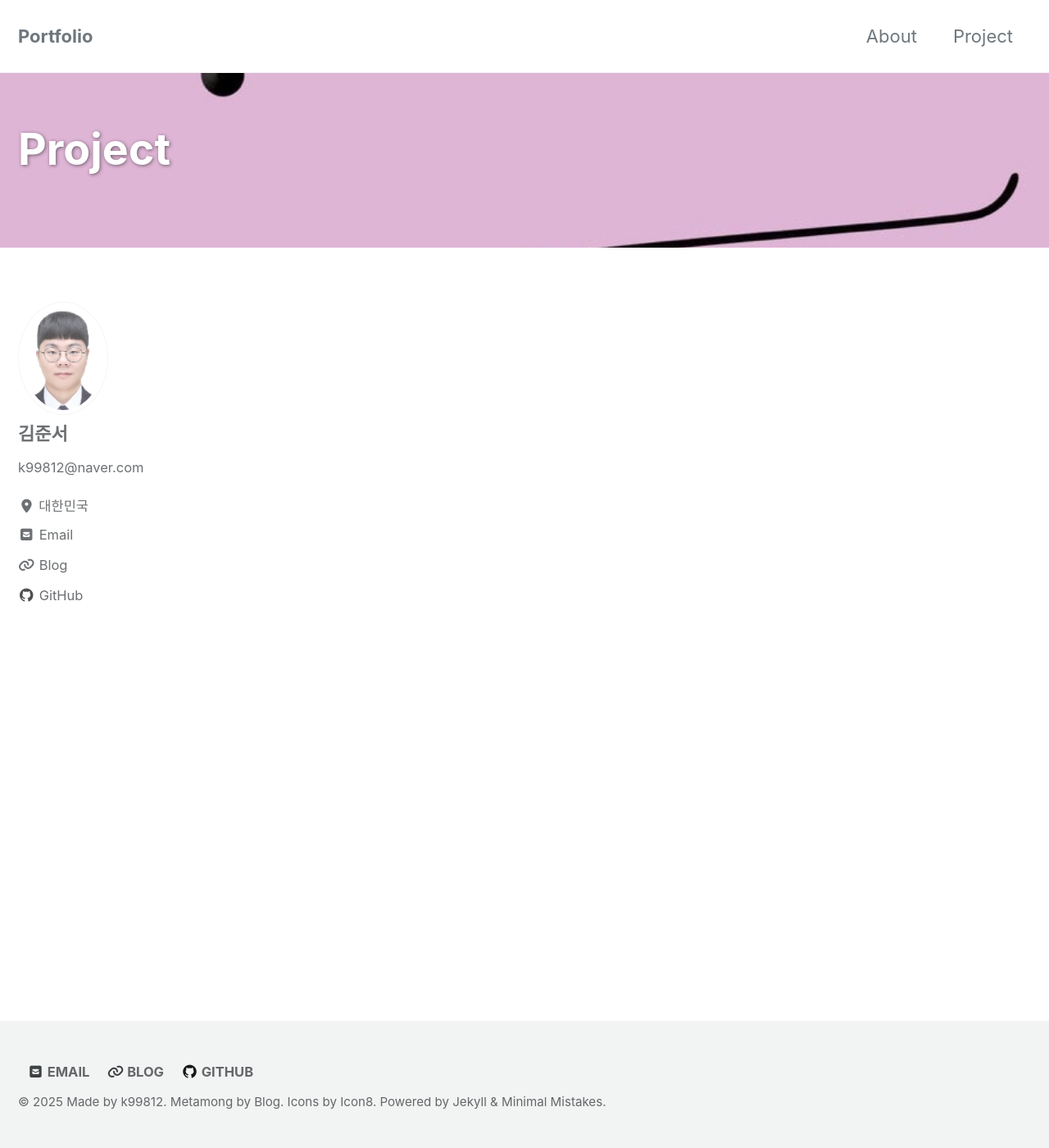
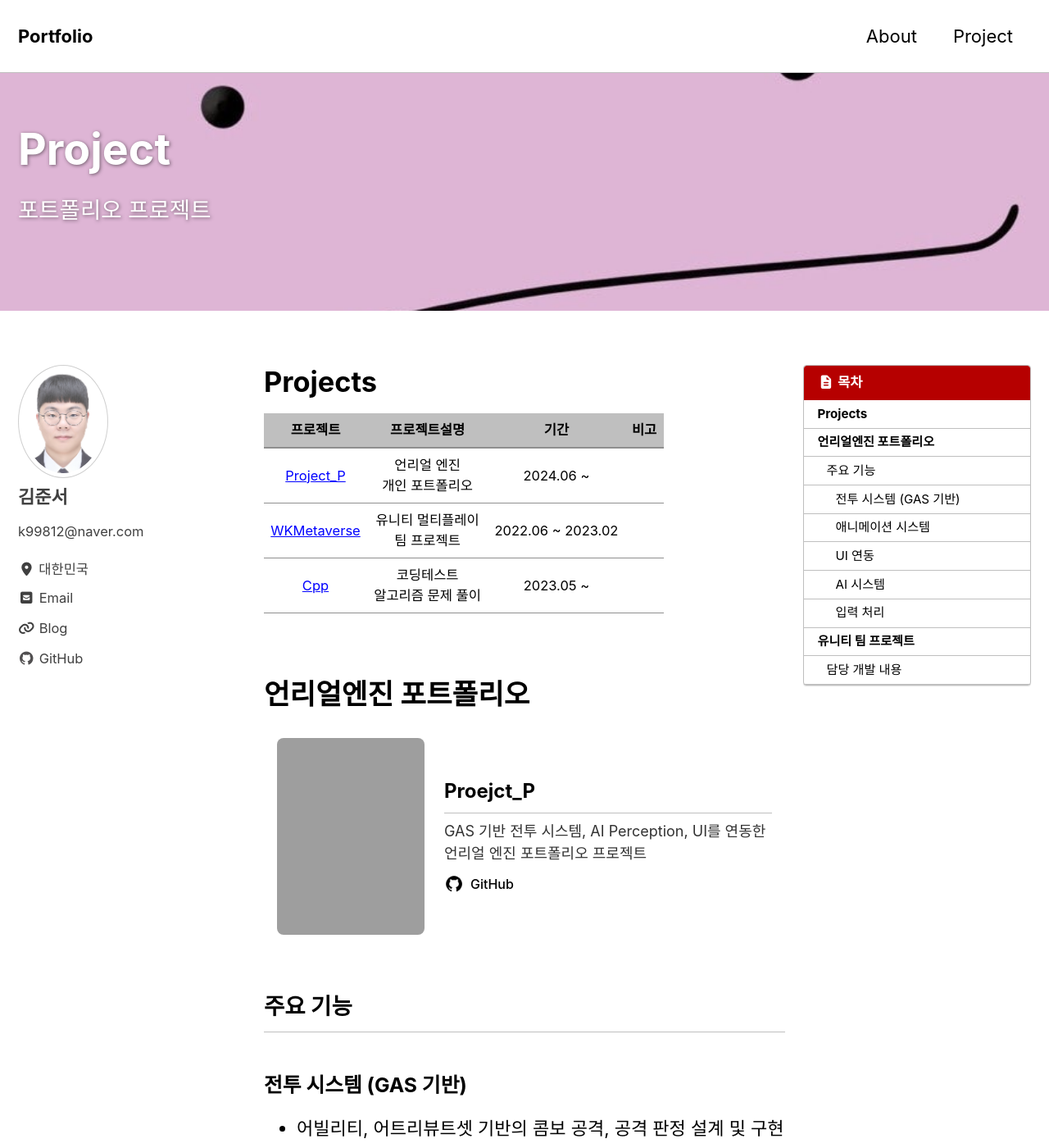
Before and after one commit to k99812/k99812.github.io, a Jekyll site: the page built from _pages/project.md, in a window 1280 px wide and 1400 px high. Shown: the whole window at 82% size. Built offline with Jekyll 4.4.1, drawn with Linux system fonts in a browser that asks for light colours; cached includes are drawn as plain includes; some of the changed text lies outside the part shown; grey boxes are pictures that could not be loaded.

Commit message:
2025.06.26

```diff
--- a/_config.yml
+++ b/_config.yml
@@ -12,7 +12,7 @@
 
 # theme                  : "minimal-mistakes-jekyll"
 # remote_theme           : "mmistakes/minimal-mistakes"
-minimal_mistakes_skin    : "default" # "air", "aqua", "contrast", "dark", "dirt", "neon", "mint", "plum", "sunrise"
+minimal_mistakes_skin    : "contrast" # "default" "air", "aqua", "contrast", "dark", "dirt", "neon", "mint", "plum", "sunrise"
 
 # Site Settings
 locale                   : "ko-KR"
--- a/_pages/project.md
+++ b/_pages/project.md
@@ -3,8 +3,86 @@ layout: single
 author_profile: true
 permalink: /project
 title: "Project"
+excerpt: "포트폴리오 프로젝트"
 header:
   overlay_color: "#000"
   overlay_filter: "0.0"
   overlay_image: /assets/images/metaPC.jpg
+toc: true
+toc_label: "목차"
+toc_sticky: true
 ---
+
+# Projects
+
+|프로젝트|프로젝트설명|기간|비고|
+|:---:|:---:|:---:|:---:|
+| [Project_P](https://github.com/k99812/Project_P) | 언리얼 엔진 <br> 개인 포트폴리오|2024.06 ~ |
+| [WKMetaverse](https://github.com/k99812/WKMetaverse)| 유니티 멀티플레이 <br> 팀 프로젝트|2022.06 ~ 2023.02|
+| [Cpp](https://github.com/k99812/Cpp) | 코딩테스트 <br> 알고리즘 문제 풀이|2023.05 ~ |
+
+<br>
+
+# 언리얼엔진 포트폴리오
+
+<div class="project-card">
+  <img src="/assets/images/project_p.gif" alt="프로젝트 썸네일" class="project-image" />
+
+  <div class="project-info">
+    <h2>Proejct_P</h2>
+    <p>GAS 기반 전투 시스템, AI Perception, UI를 연동한 언리얼 엔진 포트폴리오 프로젝트</p>
+    <a href="https://github.com/k99812/Project_P" target="_blank" class="github-link">
+      <img src="/assets/images/github.png"
+           alt="GitHub 링크"
+           class="github-icon" />
+      <span>GitHub</span>
+    </a>
+  </div>
+</div>
+
+## 주요 기능
+### 전투 시스템 (GAS 기반)
+- 어빌리티, 어트리뷰트셋 기반의 콤보 공격, 공격 판정 설계 및 구현
+- 게임 플레이 태그를 활용한 제어 및 상태 관리
+- Trace 기반의 공격 판정, 타격 시 GE를 통한 데미지 처리
+
+### 애니메이션 시스템
+- Locomotion, Jump, AimOffset, UpperBody Layer 블렌딩 구성
+- Montage, AnimNotify 기반 콤보 연계 및 타격 타이밍 처리
+
+### UI 연동
+- HP Bar, 데미지 플로팅 텍스트, 플레이어 HUD, 사망/재시작 UI 구현
+- Attribute 연동을 통한 UI 실시간 갱신 (Delegate 활용)
+
+### AI 시스템
+- Behavior Tree, AIController 기반 추적, 공격, 인식 AI 구현
+- AI Perception을 통한 시야, 데미지 기반 인식 로직 설계
+
+### 입력 처리
+- Enhanced Input System 기반 입력 및 바인딩
+- ENUM을 활용한 유지보수 용이한 설계
+
+<br>
+
+# 유니티 팀 프로젝트
+
+<div class="project-card">
+  <img src="/assets/images/wkmeta.gif" alt="프로젝트 썸네일" class="project-image" />
+
+  <div class="project-info">
+    <h2>WKMetaverse</h2>
+    <p>Photon 엔진을 활용한 네트워크 기반 멀티플레이 시스템 및 캐릭터 조작 구현</p>
+    <a href="https://github.com/k99812/WKMetaverse" target="_blank" class="github-link">
+      <img src="/assets/images/github.png"
+           alt="GitHub 링크"
+           class="github-icon" />
+      <span>GitHub</span>
+    </a>
+  </div>
+</div>
+
+## 담당 개발 내용
+- 포톤 엔진을 이용해 멀티플레이 구현
+- Photon의 RPC 기능을 활용한 실시간 채팅 및 상호작용 구현
+- 캐릭터 스폰 및 동기화, 캐릭터 선택 기능 구현
+- 기본 캐릭터 이동 및 조작 시스템 개발
--- a/assets/css/main.scss
+++ b/assets/css/main.scss
@@ -7,3 +7,64 @@ search: false
 
 @import "minimal-mistakes/skins/{{ site.minimal_mistakes_skin | default: 'default' }}"; // skin
 @import "minimal-mistakes"; // main partials
+
+.nav__title {
+    background-color: #000000;
+}
+
+.project-card {
+  display: flex;
+  align-items: center;
+  gap: 24px;
+  padding: 16px;
+  border-radius: 8px;
+  # background-color: #f8f8f8;
+  # box-shadow: 0 2px 10px rgba(0,0,0,0.1);
+  margin-bottom: 32px;
+}
+
+.project-image {
+  width: 180px;
+  height: 240px;
+  object-fit: cover;
+  border-radius: 8px;
+}
+
+.project-info {
+  flex: 1;
+}
+
+.project-info h2 {
+  margin: 0;
+  font-size: 24px;
+}
+
+.project-info p {
+  margin: 8px 0 12px 0;
+  font-size: 18px;
+  color: #333;
+}
+
+.github-link {
+  display: flex;
+  align-items: center;
+  gap: 8px;
+  text-decoration: none;
+  color: #000;
+  font-weight: 500;
+  font-size: 16px;
+}
+
+.github-icon {
+  width: 24px;
+  height: 24px;
+  transition: transform 0.2s;
+}
+
+.github-link:hover .github-icon {
+  transform: scale(1.1);
+}
+
+.github-link:hover span {
+  text-decoration: underline;
+}
```
Also changed, not shown: index.md (+36 -10 lines), 2 other files.
